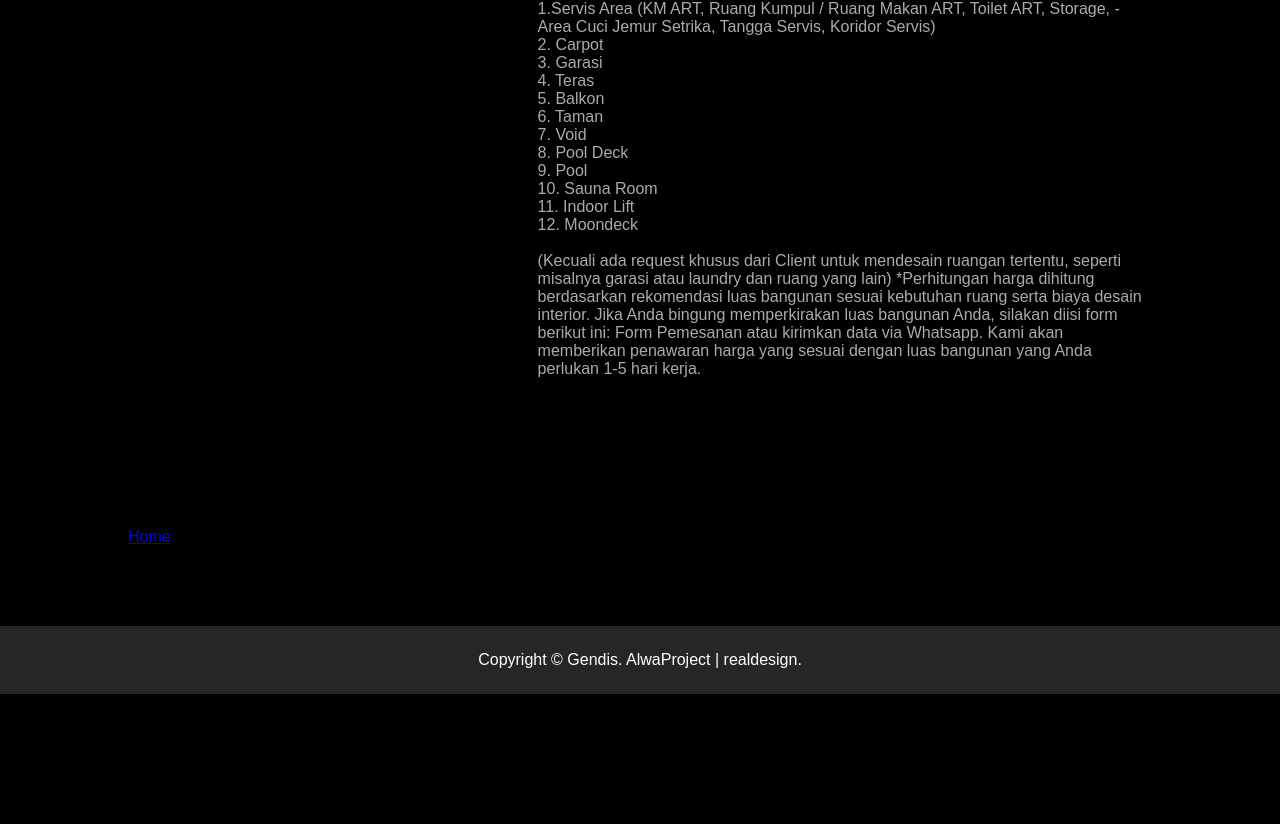
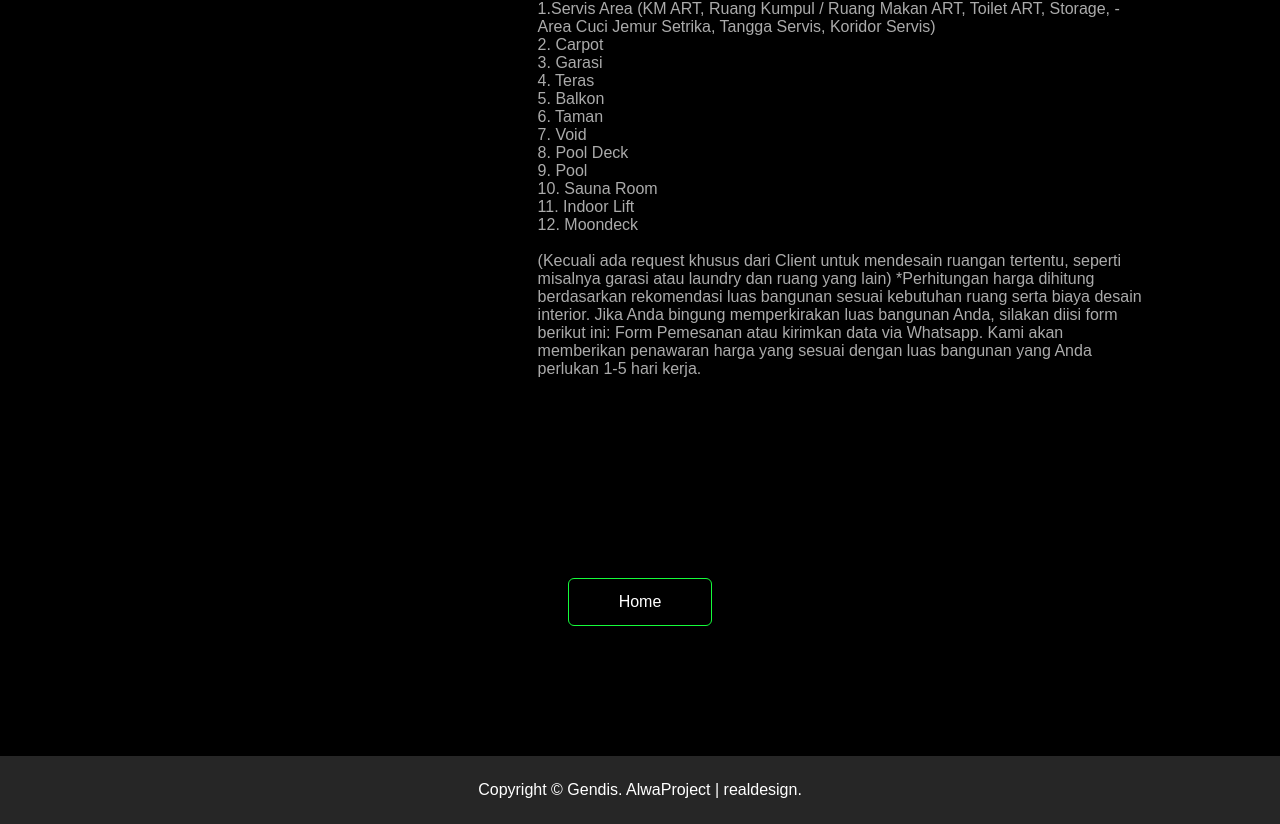
Before and after one commit to alwapro/daftarharga.github.io, a plain HTML site: page index.html in a window 1280 px wide. Shown: the part 2949-3773 px from the top of the page. Before the commit the page ends 3643 px from the top, so only its background shows below. Drawn offline with nearby package versions, Linux system fonts and the light colour scheme.

Commit message:
first commit

```diff
--- a/index.html
+++ b/index.html
@@ -182,7 +182,7 @@
 
 <div id="portfolio">
     <div class="container">
-        <a href="http://127.0.0.1:5501/index.html#header class="btn">Home</a>
+        <a href="https://alwapro.github.io/" class="btn">Home</a>
     </div>
 </div>
 <!-- contact -->
```
